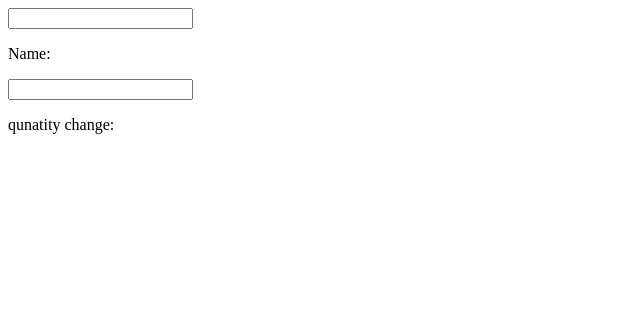
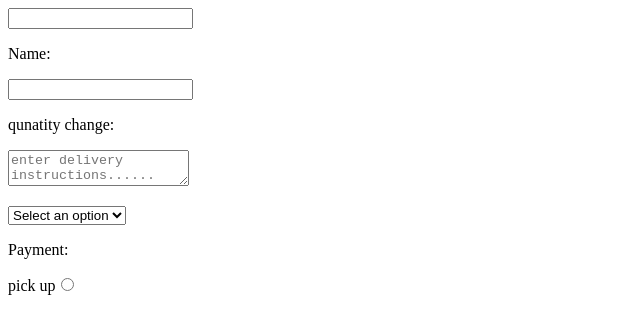
Before and after one commit to okechukwu-okolie/practicingReactHooks, a React (Vite) app: page / in a window 1280 px wide. Shown: the top 334 px of the page, without its empty margins (0-640 px from the left). Built offline with nearby package versions, Linux system fonts and the light colour scheme.

Commit message:
first commit 3

```diff
--- a/src/App.jsx
+++ b/src/App.jsx
@@ -1,17 +1,19 @@
 
 
 import React from 'react'
-// import MyComponent from './MyComponent'
-import MyComponent2 from './MyComponent2'
+import OnChange from './Onchange'
+// import OnClick from './OnClick'
+
 // import Button from './Button'
 // import Button2 from './Button2'
 
 const App = () => {
   return (
     <div>
+      {/* <Button/> */}
       {/* <Button2/> */}
-      {/* <MyComponent/> */}
-      <MyComponent2/>
+      {/* <OnClick/> */}
+      <OnChange/>
     </div>
   )
 }
--- a/src/MyComponent2.jsx
+++ /dev/null
@@ -1,30 +0,0 @@
-
-
-import { useState } from 'react'
-import React from 'react'
-
-const MyComponent2 = () => {
-    const [name,setName]=useState('')//for string
-    const [quantity, setQuantity] = useState()
-
-    function displayName(e){
-        setName(e.target.value)
-    }
-    function quantityChange(e){
-        setQuantity(e.target.value)
-    }
-
-
-
-  return (
-    <div>
-        <input type="text" onChange={displayName} value={name} />
-        <p>Name: {name}</p>
-
-        <input type='number' value={quantity} onChange={quantityChange} />
-        <p>qunatity change: {quantity}</p>
-    </div>
-  )
-}
-
-export default MyComponent2
--- /dev/null
+++ b/src/OnChange.jsx
@@ -0,0 +1,57 @@
+
+
+import { useState } from 'react'
+import React from 'react'
+
+const OnChange = () => {
+    const [name,setName]=useState('')//for string input
+    const [quantity, setQuantity] = useState()// for number input
+    const [textArea, setTextArea] = useState('')//  for text area input
+    const [select,setSelect]=useState('')//for selecting options
+    const [radioButton, setRadioButton]=useState('')
+
+    function displayName(e){
+        setName(e.target.value)
+    }
+    function quantityChange(e){
+        setQuantity(e.target.value)
+    }
+    const textContent = (e)=>{
+      setTextArea(e.target.value)
+    }
+    const selectArea = (e)=>{
+      setSelect(e.target.value)
+    }
+    const Radio =(e)=>{
+      setRadioButton(e.target.value)
+    }
+
+
+  return (
+    <div>
+        <input type="text" onChange={displayName} value={name} />
+        <p>Name: {name}</p>
+
+        <input type="number" value={quantity} onChange={quantityChange} />
+        <p>qunatity change: {quantity}</p>
+
+         <textArea value={textArea} onChange={textContent} placeholder='enter delivery instructions......' />
+         <p>{textArea}</p>
+
+         <select value={select} onChange={selectArea} >
+              <option value="">Select an option</option>
+              <option value="visa">Visa</option>
+              <option value="mastercard">Mastercard</option>
+              <option value="giftcard">Giftcard</option>
+        </select>
+        <p>Payment: {select}</p>
+
+        <label htmlFor="">
+          pick up
+          <input type="radio" value='action' checked={radioButton === 'action'} />
+        </label>
+    </div>
+  )
+}
+
+export default OnChange
--- a/src/MyComponent.jsx
+++ b/src/OnClick.jsx
@@ -5,7 +5,7 @@ import { useState } from 'react'
 
 import React from 'react'
 
-const MyComponent = () => {
+const OnClick = () => {
     const [name,setName]=useState('Null')//working with strings
     const [age,setAge]=useState(0)//working with numbers
 
@@ -35,4 +35,4 @@ const MyComponent = () => {
   )
 }
 
-export default MyComponent
+export default OnClick
```
